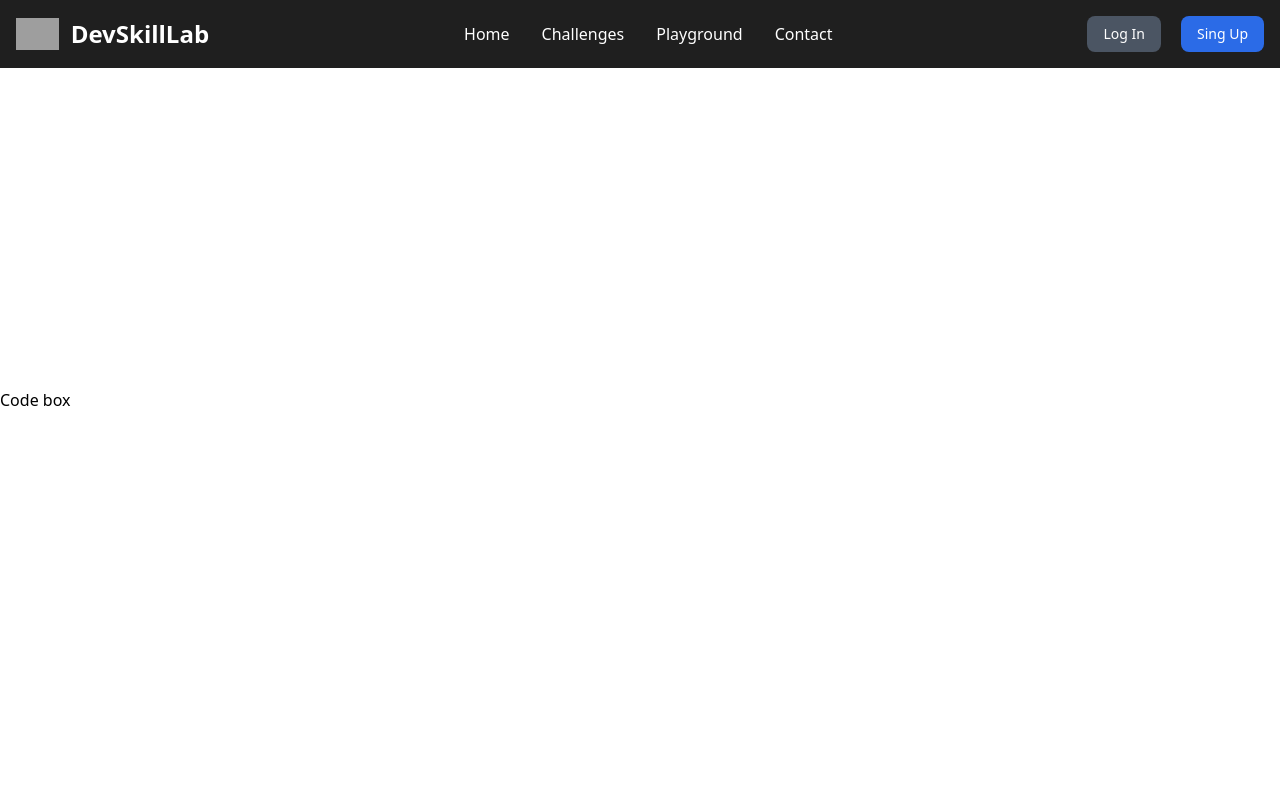
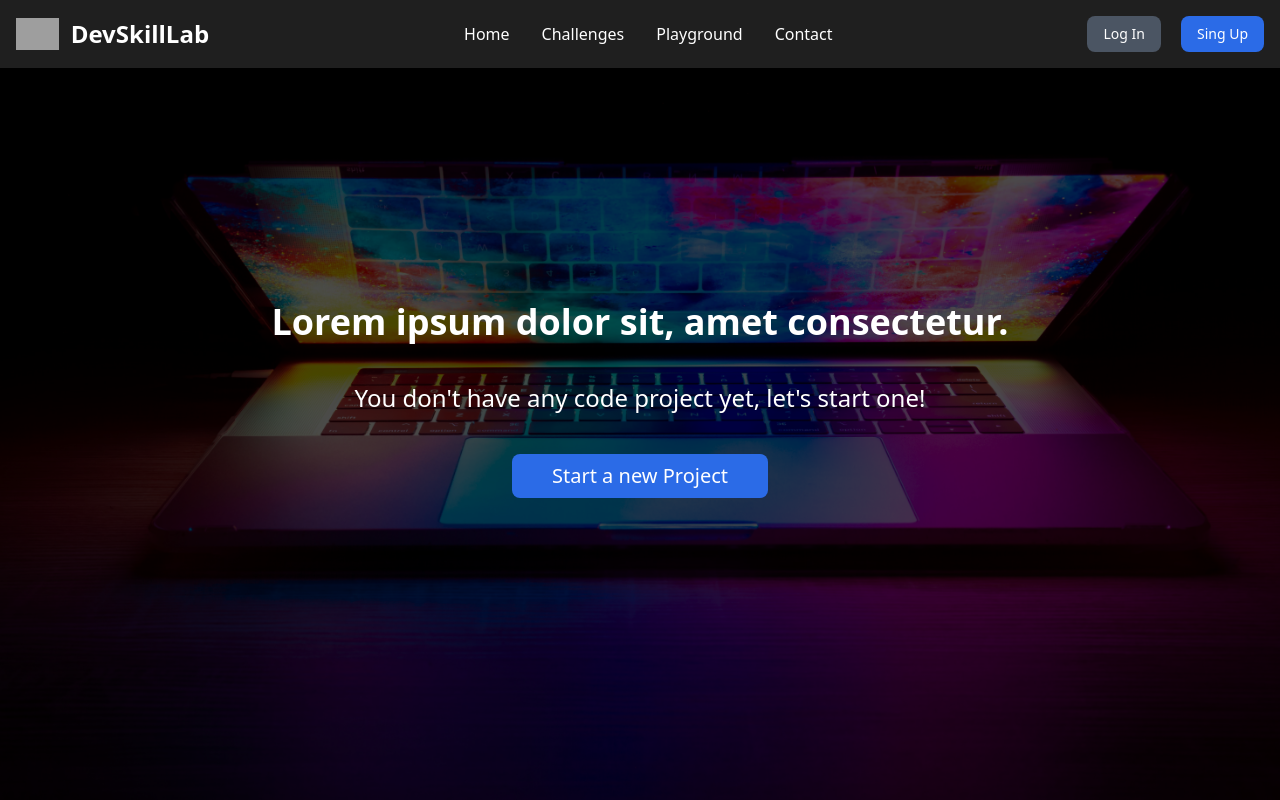
Before and after one commit to ElizabethCF01/devskilllab.front, a Vue app: page /code in a window 1280 px wide. Built offline with nearby package versions, Linux system fonts and the light colour scheme; grey boxes are pictures that could not be loaded.

Commit message:
REfactoring

```diff
--- a/src/router/index.ts
+++ b/src/router/index.ts
@@ -28,6 +28,11 @@ const router = createRouter({
       name: "codebox",
       component: () => import("../views/CodeBox.vue"),
     },
+    {
+      path: "/codeplayground",
+      name: "codeplayground",
+      component: () => import("../views/CodePlayground.vue"),
+    },
   ],
 });
 
--- a/src/views/CodeBox.vue
+++ b/src/views/CodeBox.vue
@@ -1,15 +1,24 @@
 <template>
-    <div class="about">
-        <h1>Code box</h1>
+    <div class="h-screen w-full bg-[#1a1919] flex flex-col justify-center ">
+        <div
+            class="h-screen bg-[url('/codeProjects.jpg')] bg-center bg-cover bg-scroll bg-no-repeat flex justify-center">
+            <div class="h-screen w-full bg-black/70  flex justify-center items-center flex-col text-center py-64">
+                <h1 class="text-white font-semibold text-4xl">
+                    Lorem ipsum dolor sit, amet consectetur.
+                </h1>
+                <h3 class="text-white font-medium text-2xl pt-10">
+                    You don't have any code project yet, let's start one!
+                </h3>
+                <router-link to="/codeplayground"
+                    class="text-white mt-10 text-xl bg-primary hover:bg-blue-700 focus:ring-4 focus:outline-none focus:ring-blue-300 font-medium rounded-lg px-4 w-[20%] py-2 text-center">
+                    Start a new Project
+                </router-link>
+            </div>
+        </div>
+
     </div>
 </template>
 
-<style>
-@media (min-width: 1024px) {
-    .about {
-        min-height: 100vh;
-        display: flex;
-        align-items: center;
-    }
-}
-</style>
+<script lang="ts" setup></script>
+
+<style scoped></style>
--- /dev/null
+++ b/src/views/CodePlayground.vue
@@ -0,0 +1,19 @@
+<template>
+    <div class="h-screen w-full bg-[#1a1919] flex flex-col justify-center ">
+        <div class="h-screen flex justify-center w-full">
+            <div class="w-full grid grid-cols-2 gap-2 mt-20">
+                <div class="bg-dark-gray">
+
+                </div>
+                <div class="border border-1 border-gray-500">
+
+                </div>
+
+            </div>
+        </div>
+    </div>
+</template>
+
+<script lang="ts" setup></script>
+
+<style scoped></style>
```
Also changed, not shown: public/codeProjects.jpg (added).
